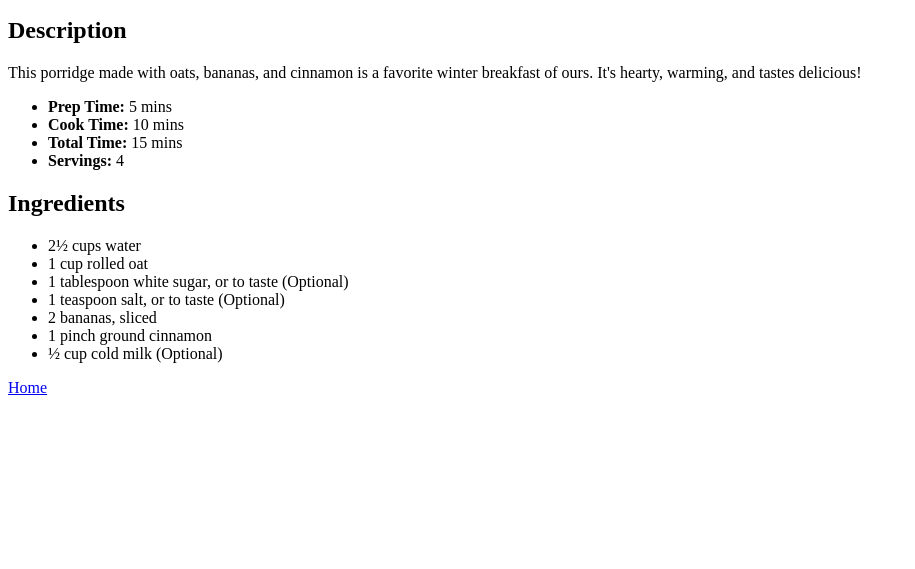
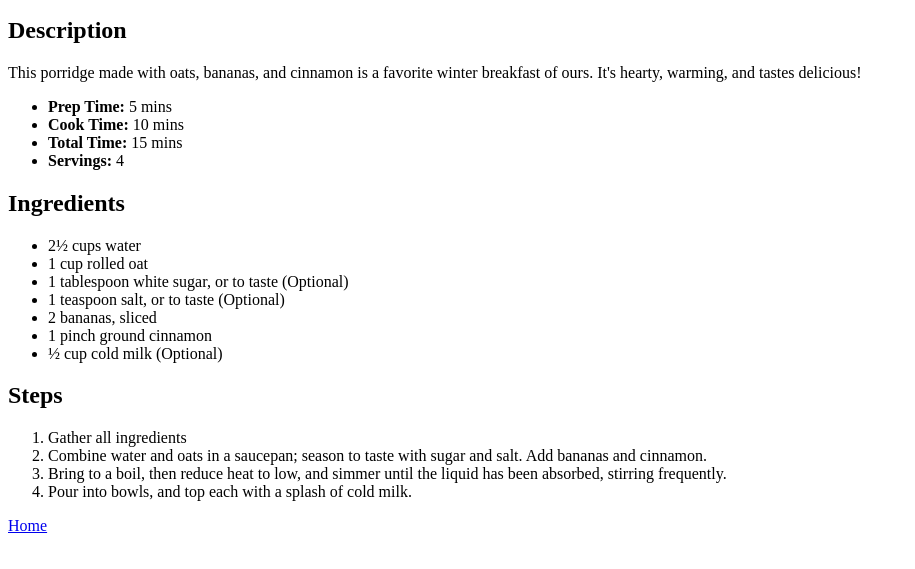
Before and after one commit to obaeric/odin-recipes, a plain HTML site: page recipes/porridge.html in a window 1280 px wide. Shown: the part 101-670 px from the top of the page, without its empty margins (0-915 px from the left). Drawn offline with Linux system fonts and the light colour scheme.

Commit message:
feat: Add steps section to the porridge.html page
-adds a steps section to the porridge.html page
-adds extra spaces  between the HTML code sections
to improve readability

```diff
--- a/recipes/porridge.html
+++ b/recipes/porridge.html
@@ -8,6 +8,7 @@
     <body>
         <h1>Porridge</h1>
             <img src="../images/porridge" alt="a delicious porridge" width="350">
+
         <h2>Description</h2>
           <p>This porridge made with oats, bananas, and cinnamon is a favorite winter
              breakfast of ours. It's hearty, warming, and tastes delicious!</p>
@@ -17,6 +18,7 @@
                 <li><strong>Total Time:</strong> 15 mins</li>
                 <li><strong>Servings:</strong> 4</li>
              </ul>
+
         <h2>Ingredients</h2>
            <ul>
             <li>2&frac12; cups water</li>
@@ -27,6 +29,17 @@
             <li>1 pinch ground cinnamon</li>
             <li>&frac12; cup cold milk (Optional)</li>
            </ul>
+
+        <h2>Steps</h2>
+           <ol>
+            <li>Gather all ingredients</li>
+            <li>Combine water and oats in a saucepan; season to taste
+                with sugar and salt. Add bananas and cinnamon.</li>
+            <li>Bring to a boil, then reduce heat to low, and simmer
+                until the liquid has been absorbed, stirring frequently.</li>
+            <li>Pour into bowls, and top each with a splash of cold milk.</li>
+           </ol>
+
           <p><a href="../index.html">Home</a></p>
 
     </body>
```
